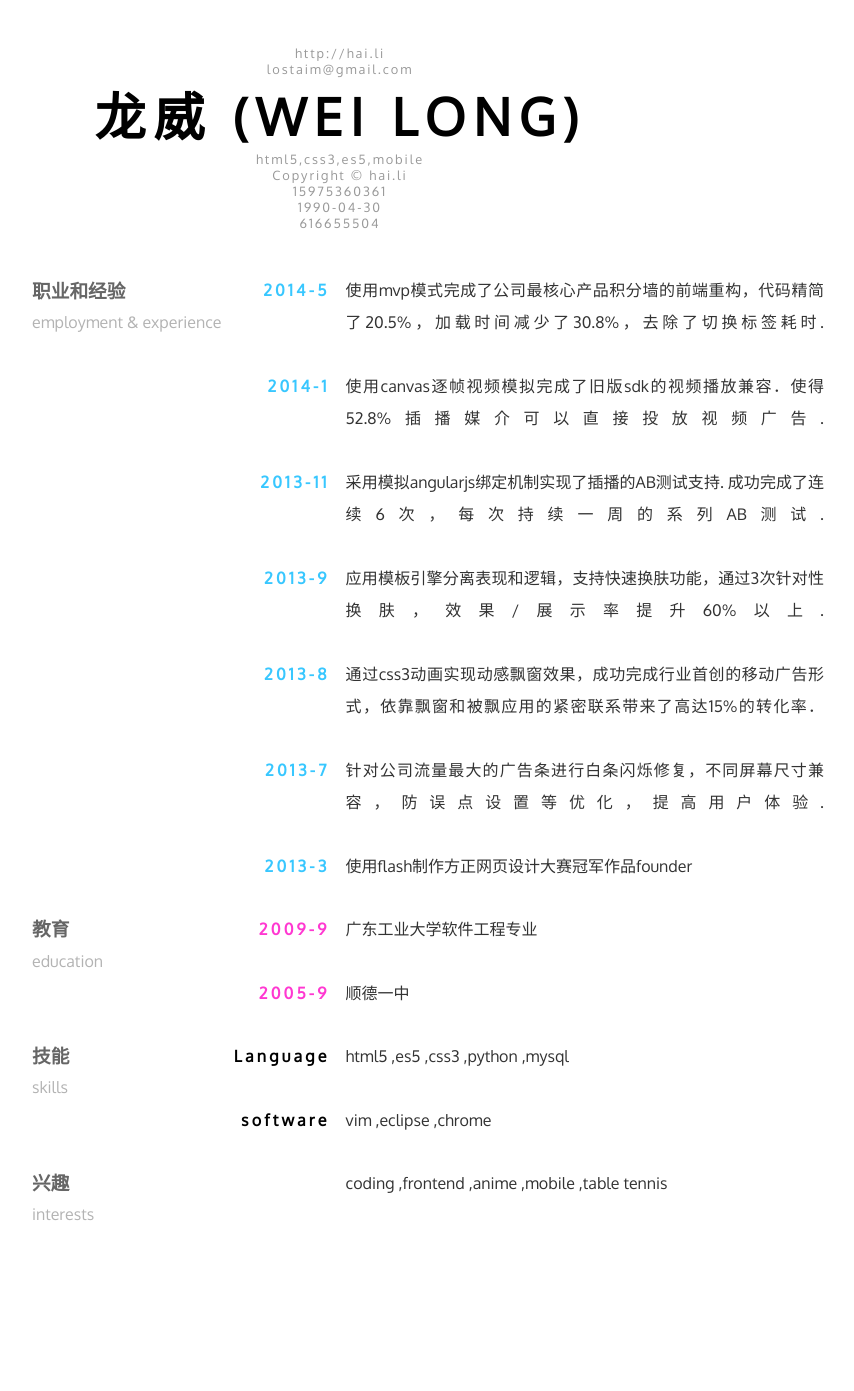
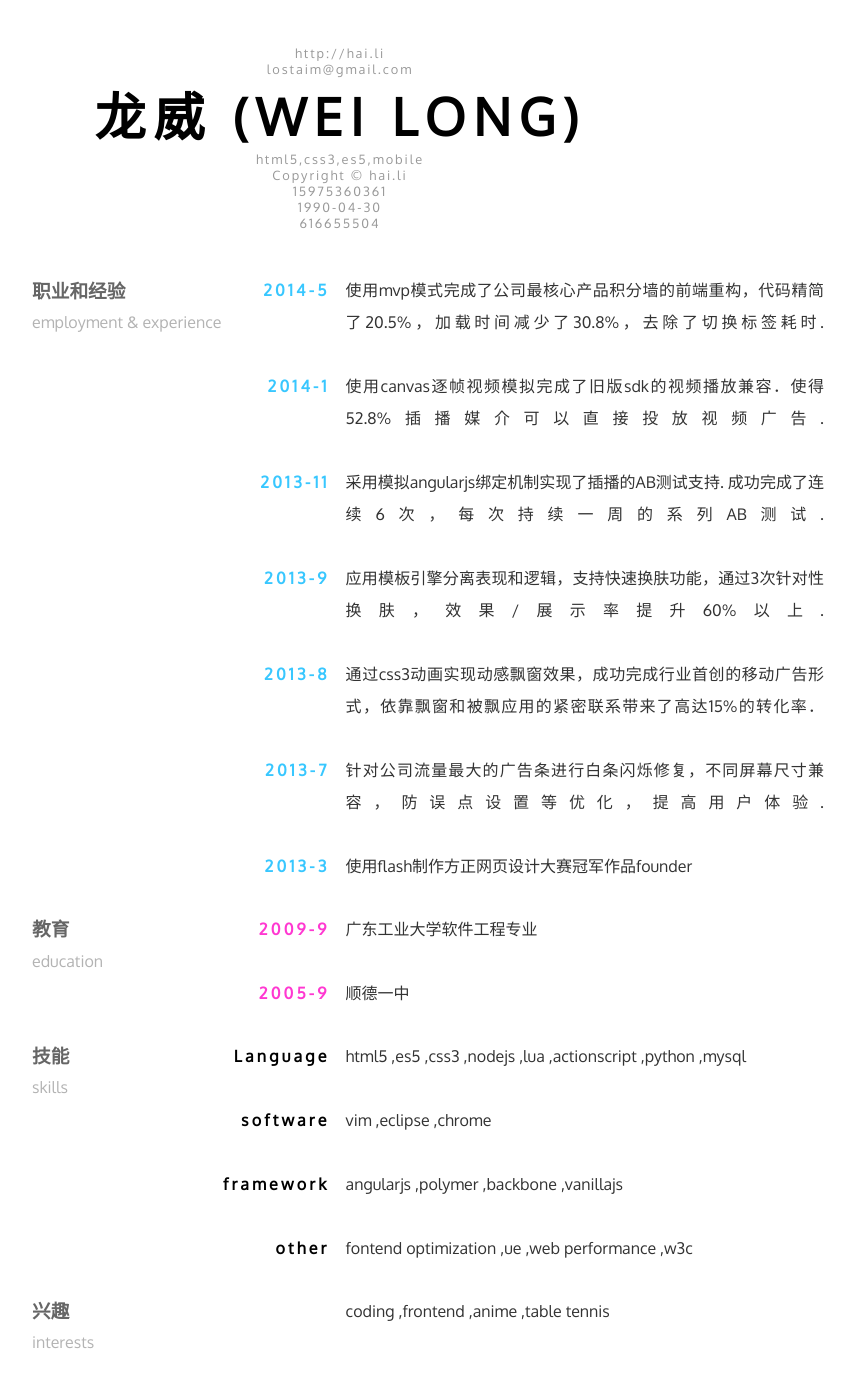
Before and after one commit to defims/defims.github.io, a Jekyll site: the page resume/index.html, which Jekyll copies as it is, in a window 1280 px wide. Shown: the whole page, without its empty margins (208-1062 px from the left). Built offline with Jekyll 4.4.1, drawn with Linux system fonts in a browser that asks for light colours; before the commit the page ends 1263 px from its top, so only the background shows below that.

Commit message:
edit resume skills

```diff
--- a/resume/index.html
+++ b/resume/index.html
@@ -179,11 +179,19 @@
                 <h3 lang="en">skills</h3>
                 <section>
                     <span>Language</span>
-                    <p>html5 ,es5 ,css3 ,python ,mysql</p>
+                    <p>html5 ,es5 ,css3 ,nodejs ,lua ,actionscript ,python ,mysql</p>
                 </section>
                 <section>
                     <span>software</span>
                     <p>vim ,eclipse ,chrome</p>
+                </section>
+                <section>
+                    <span>framework</span>
+                    <p>angularjs ,polymer ,backbone ,vanillajs</p>
+                </section>
+                <section>
+                    <span>other</span>
+                    <p>fontend optimization ,ue ,web performance ,w3c</p>
                 </section>
             </section>
             <section>
@@ -191,7 +199,7 @@
                 <h3 lang="en">interests</h3>
                 <section>
                     <span></span>
-                    <p>coding ,frontend ,anime ,mobile ,table tennis</p>
+                    <p>coding ,frontend ,anime ,table tennis</p>
                 </section>
             </section>
         </main>
```
